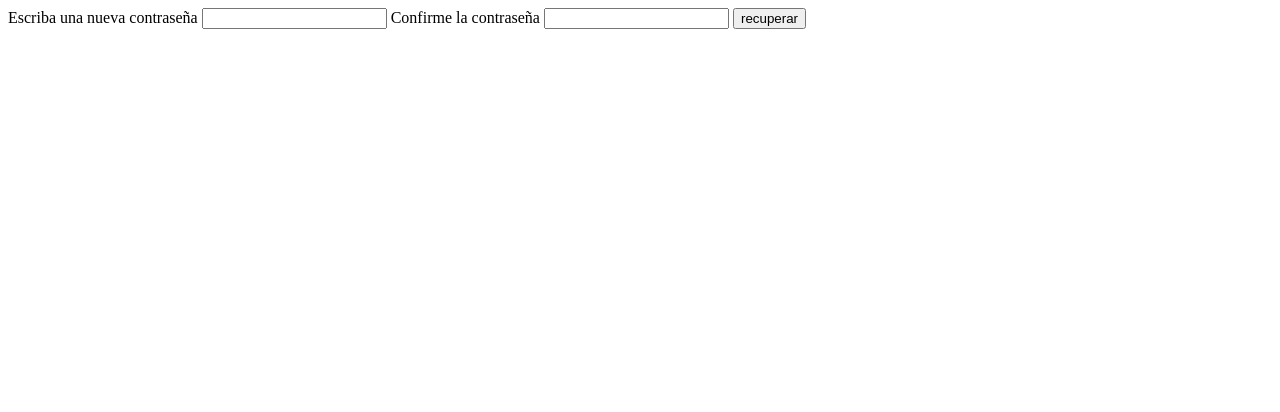
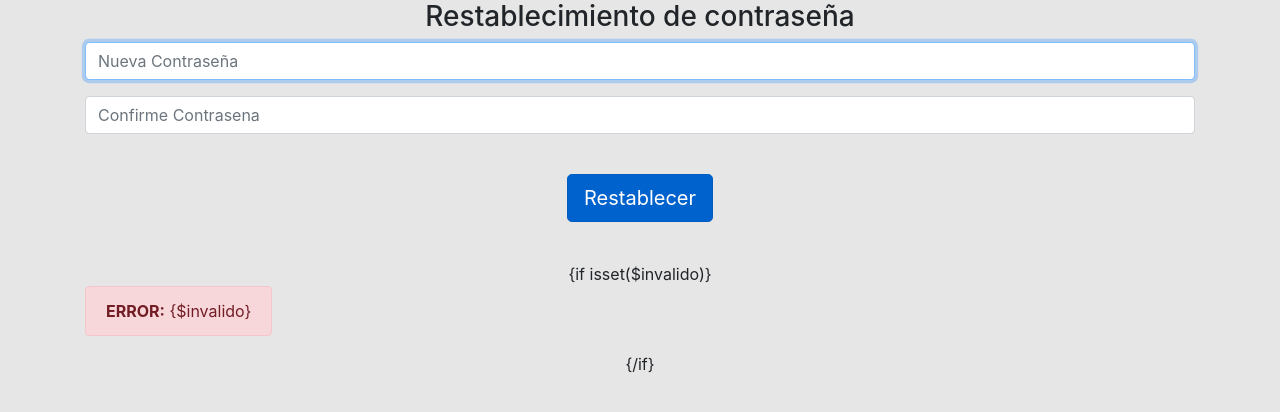
Before and after one commit to headcruser/CPWEB, a PHP site: page /templates/forgot_recuperar.html in a window 1280 px wide. Shown: the top 412 px of the page. Run offline with PHP 8.4, Linux system fonts and the light colour scheme; some libraries are stand-ins or nearby versions.

Commit message:
Cambio de estilos

```diff
--- a/templates/forgot_recuperar.html
+++ b/templates/forgot_recuperar.html
@@ -1,15 +1,56 @@
 
-<form method="POST" action="forgot.php?accion=restablecer">
+<!DOCTYPE html>
+<html>
+	<head>
+		<meta charset="utf-8">
+		<title>Restablecer contraseña</title>
+		<link rel="stylesheet" type="text/css" href="../css/login.css" >
+		<link rel="stylesheet" type="text/css" href="../css/flat.css" >
+		<link rel="stylesheet" type="text/css" href="../css/bootstrap.min.css" >
+		<link rel="stylesheet" type="text/css" href="../css/main.css" >
+	</head>
+	<body>
+		<div class="container well" id="sha" >
 
-		<label>Escriba una nueva contraseña</label>
-		<input type="password" name="contrasena">
+					<div class="panel panel-primary">
+						<div class="panel-heading">
+							<h3 class="panel-title">Restablecimiento de contraseña</h3>
+						</div>
+				 </div>
+
+				 <!-- formulario para las contraseñas  -->
+				 <form class="login" method="POST" action="forgot.php?accion=restablecer">
+
+						<div class="form-group">
+								<input type="text" class="form-control" name="contrasena" placeholder="Nueva Contraseña"  required autofocus >
+						</div>
+
+						<div class="form-grup">
+								<input type="password" class="form-control" name="contrasena2" placeholder="Confirme Contrasena">
+						</div>
+
+							<input type="hidden" name="clave" value="{$clave}">
+
+						<!--BOTON DE ENVIAR  -->
+							<div class="form-grup">
+								<div class="enviar">
+									<p> <input class="btn btn-primary btn-lg active" type="submit"  value="Restablecer"></p>
+								</div>
+
+							</div>
+
+				 </form>
 
 
-		<label>Confirme la contraseña</label>
-		<input type="password" name="contrasena2">
+				{if isset($invalido)}
+					<div class="media">
+							<div class="alert alert-danger" role="alert">
+							<strong> ERROR:</strong>
+							{$invalido}
+							</div>
+					</div>
+				{/if}
+		</div>
 
-		<input type="hidden" name="clave" value="{$clave}">
-
-		<input type="submit"  value="recuperar">
-
-</form>
+	</body>
+</html>
```
Also changed, not shown: admin/perfil.php (indentation only).
